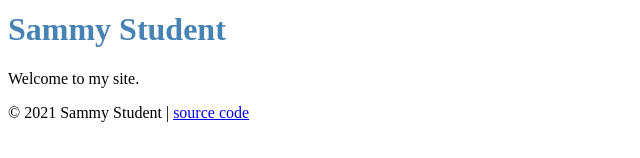
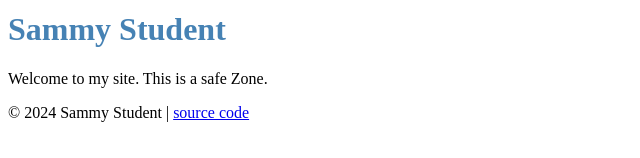
Before and after one commit to alfzhang/student-site-online-2024, a plain HTML site: page index.html in a window 1280 px wide. Shown: the part 132-290 px from the top of the page, without its empty margins (0-640 px from the left). Drawn offline with Linux system fonts and the light colour scheme.

Commit message:
Update index.html

```diff
--- a/index.html
+++ b/index.html
@@ -20,11 +20,11 @@
 
     <div class="page">
       <h1>Sammy Student</h1>
-      <p>Welcome to my site.</p>
+      <p>Welcome to my site. This is a safe Zone.</p>
     </div>
 
     <footer>
-      <p>&copy; 2021 Sammy Student |
+      <p>&copy; 2024 Sammy Student |
         <a href="https://github.com/prof-rossetti/student-site">source code</a>
       </p>
     </footer>
```
